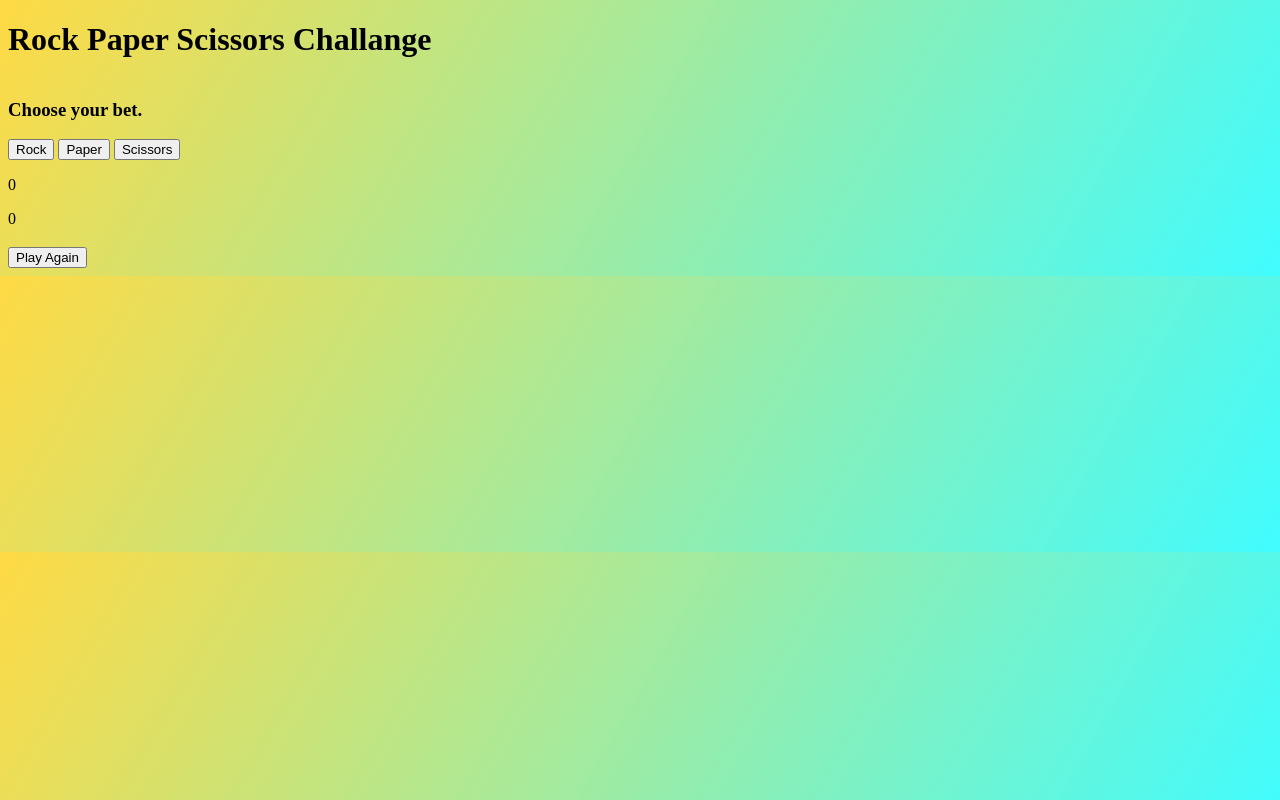
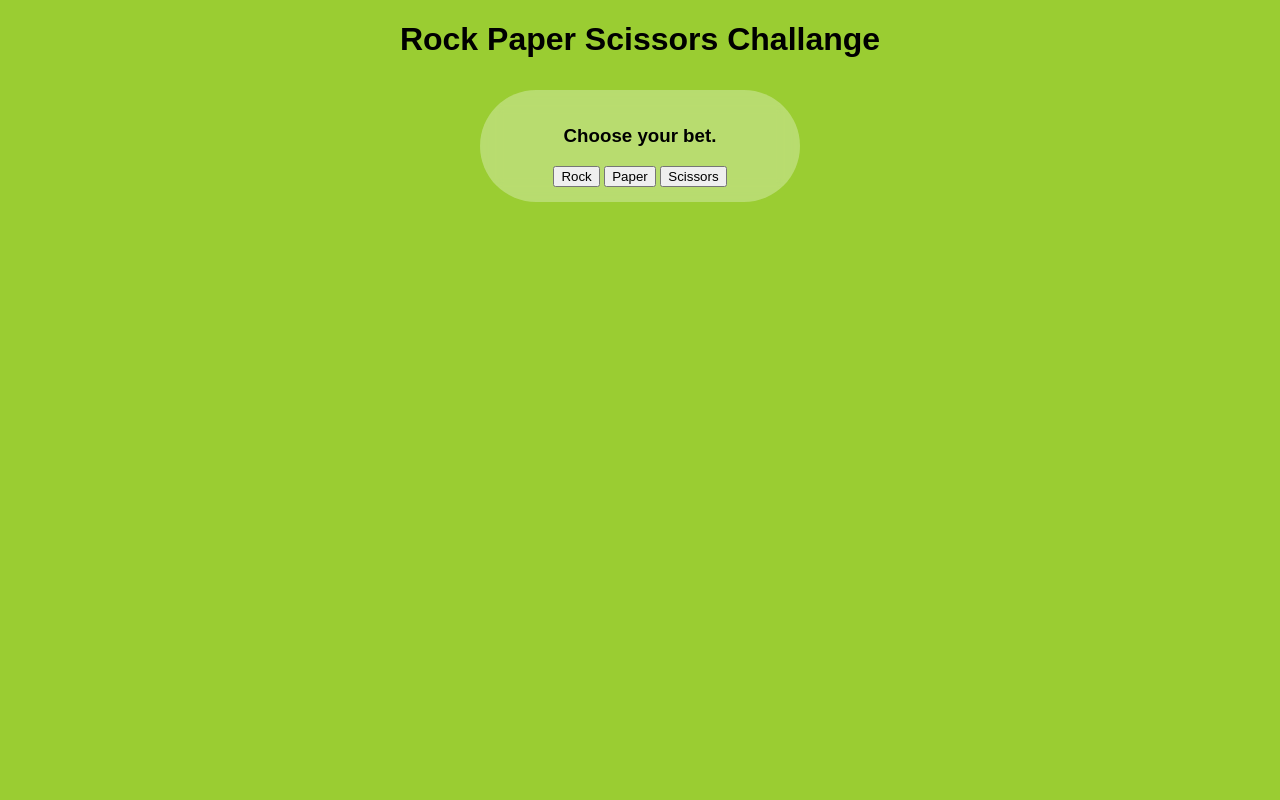
Before and after one commit to Sandeep-K-Suthar/odin-rock-paper-scissors, a plain HTML site: page index.html in a window 1280 px wide. Both pictures are taken after a click on the button "Play". Drawn offline with Linux system fonts and the light colour scheme.

Commit message:
add backdrop filter

```diff
--- a/style.css
+++ b/style.css
@@ -1,3 +1,39 @@
+
+*{
+    box-sizing: border-box;
+
+}
 html{
-    background: linear-gradient(300deg,rgba(0, 251, 255, 0.747), rgba(255, 204, 0, 0.735));
+    font-family: sans-serif;
+    text-align: center;
+    height: 100vh;
+    background: yellowgreen;
 }
+.welcome, .play, .human, .computer{
+    padding: 1em;
+    margin: 2em;
+    border-radius: 4em;
+    width: 20em;
+    justify-self: center;
+    background: rgb(255 255 255 / 30%);
+    backdrop-filter: blur(10px);
+}
+
+.play{
+    display:none;
+    justify-content: center;
+    align-items: center;
+    height: 7em;
+}
+.result{
+    display: none;
+    gap: 4em;
+    justify-content: center;
+    align-items: center;
+}
+
+.resultAnnouncement{
+    display: none;
+    justify-content: center;
+    align-items: center;
+}
```
